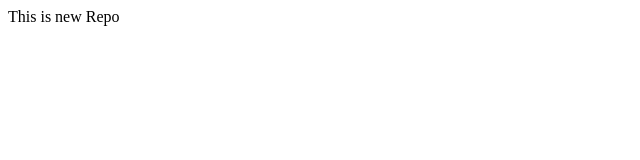
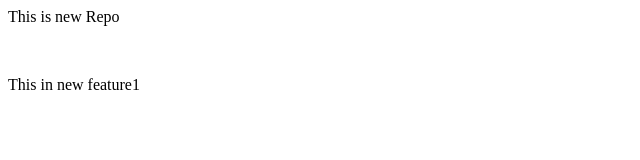
Before and after one commit to Vikas-R-Dev/localrepo, a plain HTML site: page index.html in a window 1280 px wide. Shown: the whole page, without its empty margins (0-640 px from the left). Drawn offline with Linux system fonts and the light colour scheme.

Commit message:
add new feature

```diff
--- a/index.html
+++ b/index.html
@@ -1 +1,3 @@
 <p>This is new Repo</p>
+<br>
+<p>This in new feature1</p>
```
